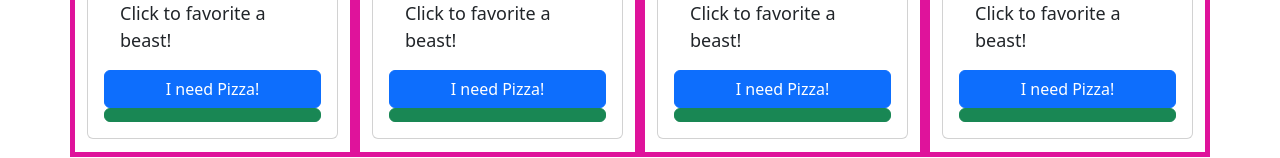
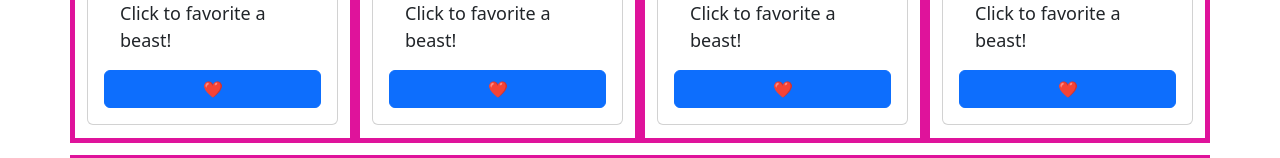
Before and after one commit to TimM32/hornbeasts-lab-class1, a React (Create React App) app: page / in a window 1280 px wide. Shown: the part 464-622 px from the top of the page. Built offline with nearby package versions, Linux system fonts and the light colour scheme.

Commit message:
create a new button fucntion, got rid of the old one

```diff
--- a/src/HornedBeast.js
+++ b/src/HornedBeast.js
@@ -46,10 +46,7 @@ class HornedBeast extends React.Component {
               <p>{this.state.favorites} Faves!</p>
               <p onClick={this.handleFavorites}>Click to favorite a beast!</p>
               <div>{this.state.beastNeeded ? 'I want this Beast!' : ''}</div>
-              <Button onClick={this.pizzaNeeded} className="buttonMargin">I need Pizza!</Button>
-              <Button variant="success" onClick={this.pizzaGot}>
-
-              </Button>
+              <Button onClick={this.handleFavorites}> ❤️ </Button>
             </Card>
           </Col>
         </article>
```
